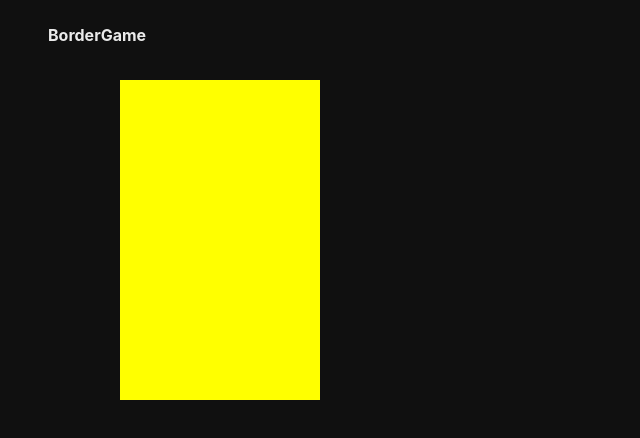
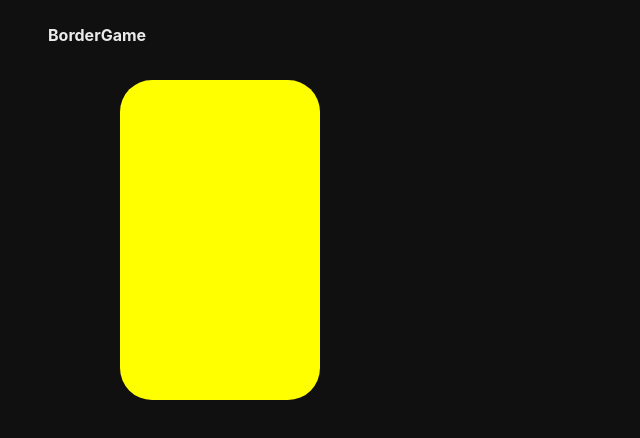
Before and after one commit to yyb02006/Boardgame, a React (Create React App) app: page /card-flipper in a window 1280 px wide. Shown: the top 438 px of the page, without its empty margins (0-640 px from the left). Built offline with nearby package versions, Linux system fonts and the light colour scheme.

Commit message:
event로 받아온 요소의 넓이에 대한 마우스의 상대적위치의 정규화 실험

```diff
--- a/src/routes/CardFlipper.tsx
+++ b/src/routes/CardFlipper.tsx
@@ -36,6 +36,7 @@ const CardStyle = styled.div`
 	color: red;
 	background-color: yellow;
 	position: relative;
+	border-radius: 16% / 10%;
 	&.Forward {
 		${flip('normal')}
 	}
@@ -47,19 +48,20 @@ const CardStyle = styled.div`
 const Card = () => {
 	const [cardState, setCardState] = useState<'forward' | 'reverse'>('forward');
 	const ref = useRef<HTMLDivElement | null>(null);
-	const testRef = useRef({ clientX: 0, clientY: 0 });
-	const onCardOver = (event: React.MouseEvent<HTMLDivElement>) => {
-		event.stopPropagation();
-		const { clientX, clientY } = event;
-		const { left, top } = event.currentTarget.getBoundingClientRect();
-		const box = ref.current;
+	const box = ref.current;
+	const onCardMove = (event: React.MouseEvent<HTMLDivElement>) => {
+		const { clientX, clientY, currentTarget } = event;
+		const { left, top, width, height } = currentTarget.getBoundingClientRect();
+		const normalizedWidth = (clientX - left) / width + 1;
+		const normalizedHeight = (clientY - top) / height + 1;
 		if (box) {
-			box.style.transform = `translateX(${150}px)`;
+			box.style.transform = `scale(${normalizedWidth},${normalizedHeight})`;
 		}
-		console.log();
 	};
-	const onCardOver2 = (event: React.MouseEvent<HTMLDivElement>) => {
-		event.stopPropagation();
+	const onCardLeave = (event: React.MouseEvent<HTMLDivElement>) => {
+		if (box) {
+			box.style.transform = `scale(1)`;
+		}
 	};
 	return (
 		<div
@@ -68,7 +70,7 @@ const Card = () => {
 				console.log('clicked');
 			}}
 		>
-			<CardStyle onMouseMove={onCardOver} ref={ref}></CardStyle>
+			<CardStyle onMouseMove={onCardMove} onMouseLeave={onCardLeave} ref={ref}></CardStyle>
 		</div>
 	);
 };
--- a/src/routes/Test.tsx
+++ b/src/routes/Test.tsx
@@ -152,9 +152,10 @@ obj.method(outer);
 
 /**
  *  이벤트가 일어나는 범위는 자식의 범위까지 포함되고, 이는 자식 요소가 부모 요소를 벗어나 있더라도 인정된다.
- *  onMouseOver이벤트에서 parent요소에 마우스를 이동시켜 onMouseOver를 작동시키고 아래에 있는 child요소에 마우스를 이동시켜도
+ *  마우스이벤트에서 parent요소에 마우스를 이동시켜 이벤트를 작동시키고 아래에 있는 child요소에 마우스를 이동시켜도
  *  parent요소의 onMouseOver가 발생하는 것을 이벤트 버블링이라고 한다. (자식컴포넌트의 이벤트가 상위컴포넌트로 전파)
  *  이벤트 전파가 발생하는 컴포넌트의 nagative event객체에서 stopPropagation메서드 호출로 전파를 막을 수 있다.
+ * 	++ onMouseOver와 onMouseEnter는 엄연히 다른 영역을 가리킨다.
  * */
 const Card = () => {
 	const onCardOver = (event: React.MouseEvent<HTMLDivElement>) => {
@@ -163,13 +164,11 @@ const Card = () => {
 		console.log(left - clientX, top - clientY);
 	};
 	const onCardOver2 = (event: React.MouseEvent<HTMLDivElement>) => {
-		const { clientX, clientY } = event;
-		const { left, top } = event.currentTarget.getBoundingClientRect();
-		console.log(left - clientX, top - clientY);
+		event.stopPropagation();
 	};
 	return (
 		<div
-			onMouseEnter={onCardOver}
+			onMouseOver={onCardOver}
 			style={{
 				width: '200px',
 				height: '320px',
@@ -178,7 +177,7 @@ const Card = () => {
 			}}
 		>
 			<div
-				onMouseEnter={onCardOver2}
+				onMouseOver={onCardOver2}
 				style={{ width: '400px', height: '200px', backgroundColor: 'blue' }}
 			></div>
 			card
@@ -190,6 +189,7 @@ const Test = () => {
 	const [direction, setDirection] = useState<'normal' | 'reverse'>('normal');
 	return (
 		<Layout>
+			<Card />
 			{/* log : One, Two, Three */}
 			<ComponentWithFunction />
 			{/* 애니메이션의 재실행을 위해서는 동적으로 key값을 바꾸거나 class를 분기하면된다. */}
```
